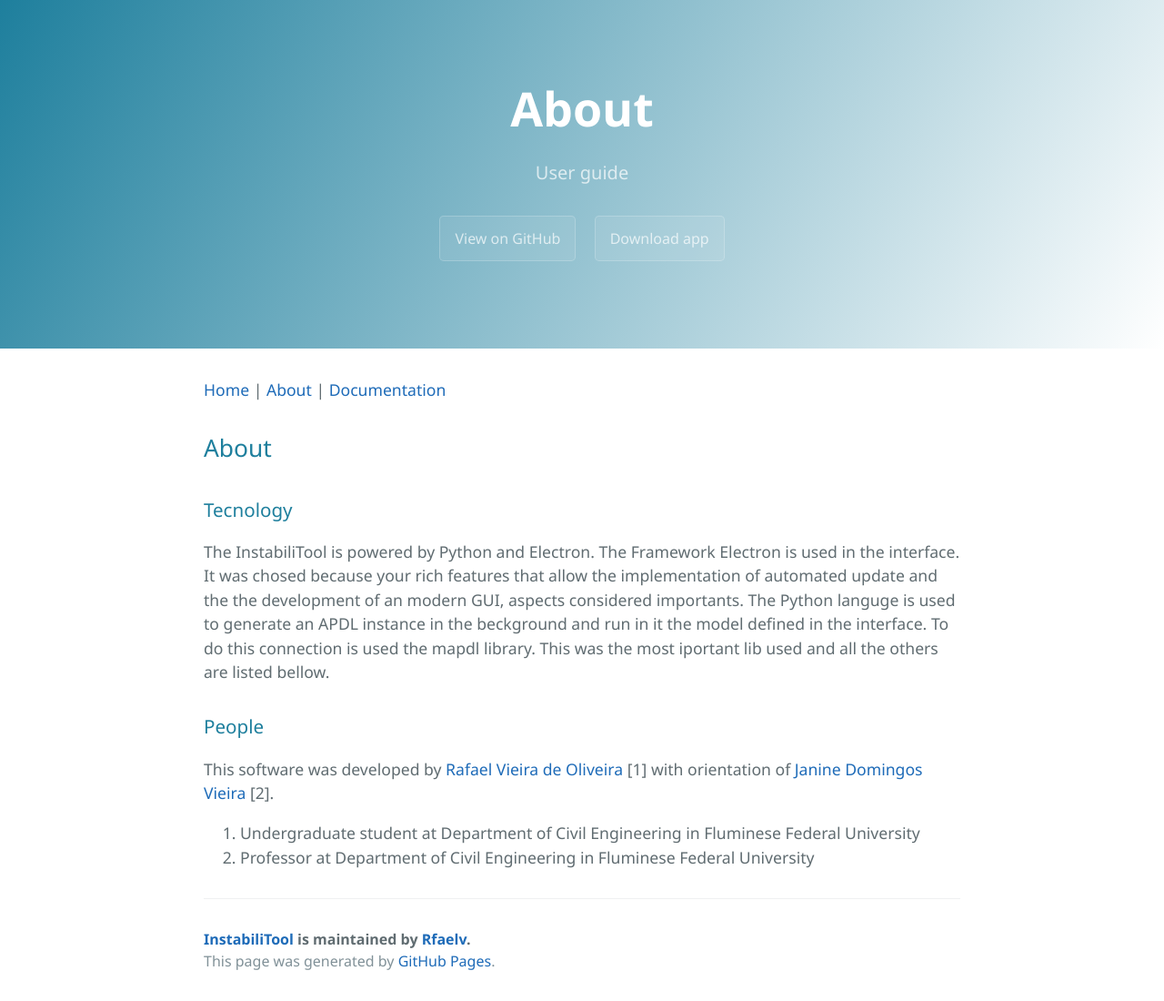
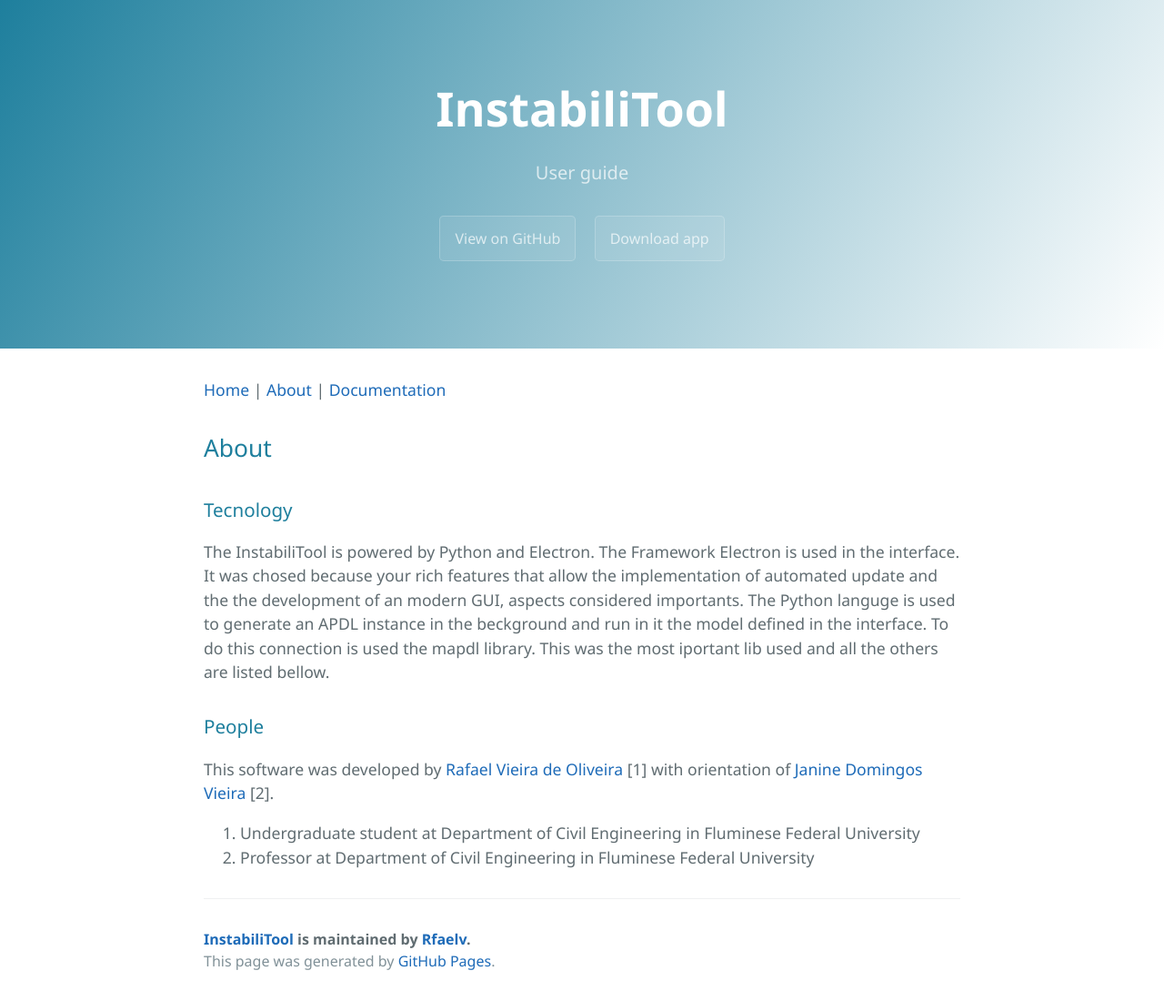
Before and after one commit to Rfaelv/InstabiliTool, a Jekyll site: the page built from about.md, in a window 1280 px wide. Shown: the whole page at 91% size. Built offline with Jekyll 4.4.1, drawn with Linux system fonts in a browser that asks for light colours; our own code applies the rules of GitHub Pages for plain Markdown files.

Commit message:
Update _config.yml

```diff
--- a/_config.yml
+++ b/_config.yml
@@ -3,5 +3,5 @@ title: Welcome to InstabiliTool
 description: User guide
 show_downloads: false
 index.md: Welcome to InstabiliTool
-about.md: About
-documentation.md: Documentation
+about.md: InstabiliTool
+documentation.md: InstabiliTool
```
